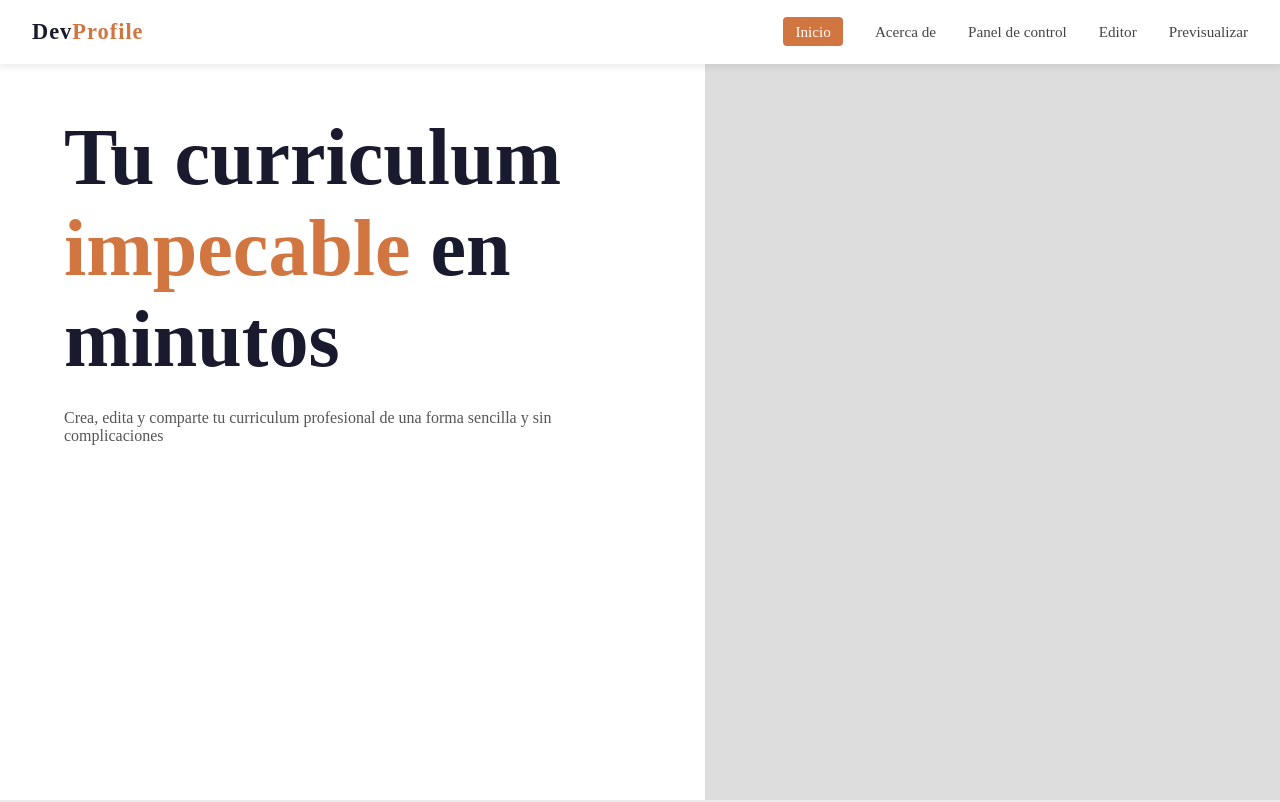
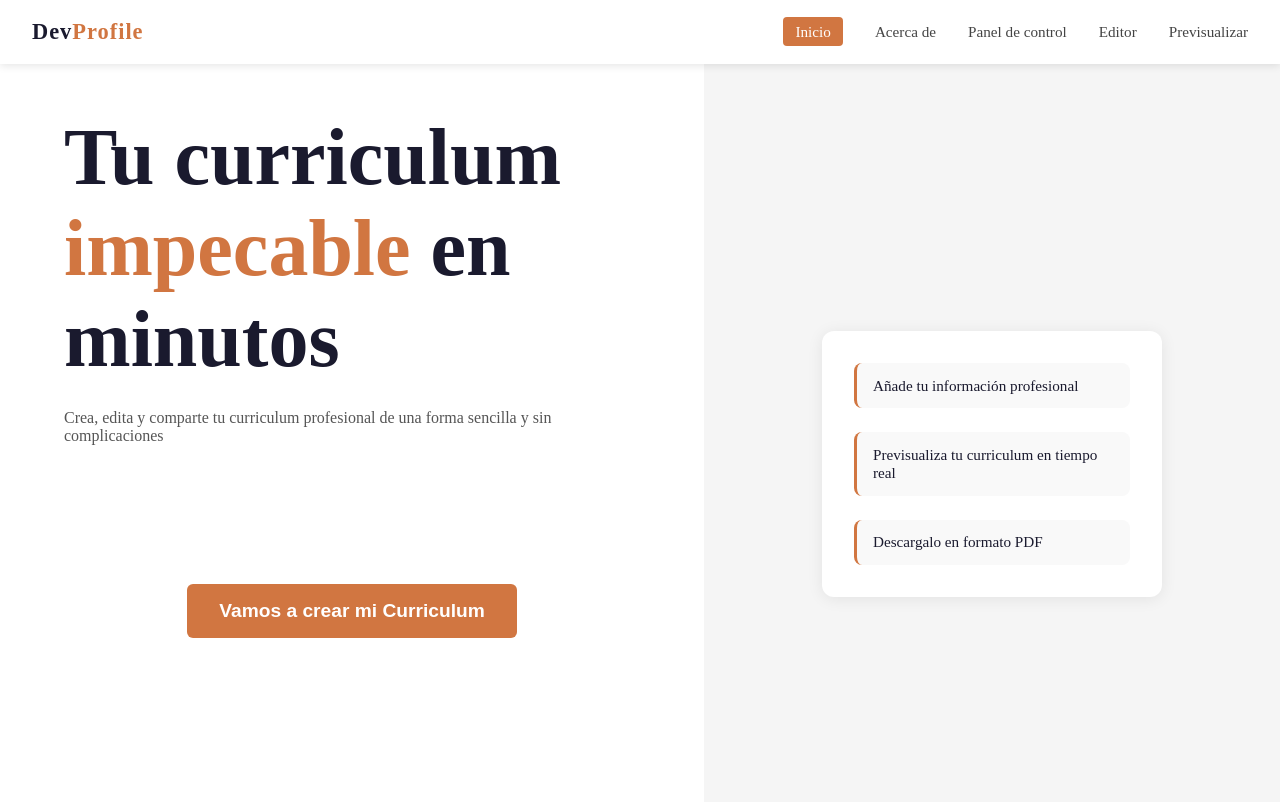
Before and after one commit to MaxyVelazquez/ProyectoFinal_DevProfile_MEVC_REPP_Web, a React (Vite) app: page / in a window 1280 px wide. Shown: the top 802 px of the page. Built offline with nearby package versions, Linux system fonts and the light colour scheme; a web font is replaced by a local one.

Commit message:
Diseño del favicon

```diff
--- a/index.html
+++ b/index.html
@@ -2,9 +2,9 @@
 <html lang="en">
   <head>
     <meta charset="UTF-8" />
-    <link rel="icon" type="image/svg+xml" href="/favicon.svg" />
+    <link rel="icon" type="image/svg+xml" href="/DevProfileIcon.png" />
     <meta name="viewport" content="width=device-width, initial-scale=1.0" />
-    <title>proyectofinal-cv-mevc-repp</title>
+    <title>DevProfile</title>
   </head>
   <body>
     <div id="root"></div>
--- a/src/pages/dashboard.jsx
+++ b/src/pages/dashboard.jsx
@@ -1,12 +1,16 @@
-import SkillChart from "../components/SkillChart"
 import Resumen from "../components/Resumen";
 
 
 function Dashboard() {
   return (
-    <div className="dashboard-container">
-      <h1>Dashboard</h1>
-      <Resumen/>
+    <div>
+      <div className="dashboard-container">
+        <h1 className="titulo">Panel de control</h1>
+        <p className="subtitulo">Vea su resumen de perfil</p>
+      </div>
+      <div className="containerResumen">
+        <Resumen/>
+      </div>
     </div>
   )
 }
--- a/src/pages/home.jsx
+++ b/src/pages/home.jsx
@@ -11,16 +11,21 @@ function Home() {
           <span className="resaltar">impecable</span> en <br />
           minutos</h1>
           <p>Crea, edita y comparte tu curriculum profesional de una forma sencilla y sin complicaciones</p>
+          <div className="containerBtnCurri">
+            <button className="btnCrearCurri" onClick={() => navigate('/editor')}>Vamos a crear mi Curriculum</button>
+          </div>
         </div>
 
         <div className="panel">
+          <div className="panelCard">
+            <p>Añade tu información profesional</p>
+            <p>Previsualiza tu curriculum en tiempo real</p>
+            <p>Descargalo en formato PDF</p>
+          </div>
 
         </div>
       </div>
 
-      <div className="containerBtnCurri">
-        <button className="btnCrearCurri" onClick={() => navigate('/editor')}>Vamos a crear mi Curriculum</button>
-      </div>
     </div>
 
   );
--- a/src/styles/global.css
+++ b/src/styles/global.css
@@ -70,12 +70,12 @@
     padding-right: 0;
     padding-top: 0;
     padding-bottom: 0;
-    height: calc(100vh - 64px);
+    height: calc(100vh);
 }
 
 
 .info{
-    flex: 1px;
+    flex: 1;
     display: flex;
     flex-direction: column;
     gap: 1rem;
@@ -97,8 +97,37 @@
 
 .panel {
   flex: 1;
-  background-color: #dddddd;
   height: 100%;
+  display: flex;
+  align-items: center;
+  justify-content: center;
+  background-color: #f5f5f5;
+}
+
+.panelCard {
+  display: flex;
+  flex-direction: column;
+  gap: 1.5rem;
+  background-color: #ffffff;
+  border-radius: 12px;
+  padding: 2rem;
+  box-shadow: 0 2px 16px rgba(0, 0, 0, 0.08);
+  width: 100%;
+  max-width: 340px;
+}
+
+.panelCard p {
+  display: flex;
+  align-items: center;
+  gap: 0.75rem;
+  font-size: 0.95rem;
+  font-weight: 500;
+  color: #1a1a2e;
+  padding: 0.85rem 1rem;
+  background-color: #f9f9f9;
+  border-radius: 8px;
+  border-left: 3px solid rgb(209, 118, 65);
+  margin: 0;
 }
 
 
@@ -109,8 +138,12 @@
     align-items: center;
     gap: 1rem;
     height: 300px;
-    background-color: #ebebeb;
-}
+
+
+}
+
+
+
 
 .containerBtnVerPreview{
     display: flex;
@@ -118,7 +151,8 @@
     justify-content: center;
     align-items: center;
     padding: 3rem;
-    background-color: #ebebeb;
+    background-color: #ffffff;
+    box-shadow: 0 2px 8px rgba(0, 0, 0, 0.4);
 }
 
 .btnCrearCurri, .btnVerPreview{
@@ -1571,3 +1605,9 @@
     width: 800px;
     max-width: 100%;
 }
+
+.containerResumen{
+  padding: 4rem;
+  padding-top: 0;
+
+}
```
Also changed, not shown: public/DevProfileIcon.png (added), 1 other file (tests, documents, lock files or other folders).
